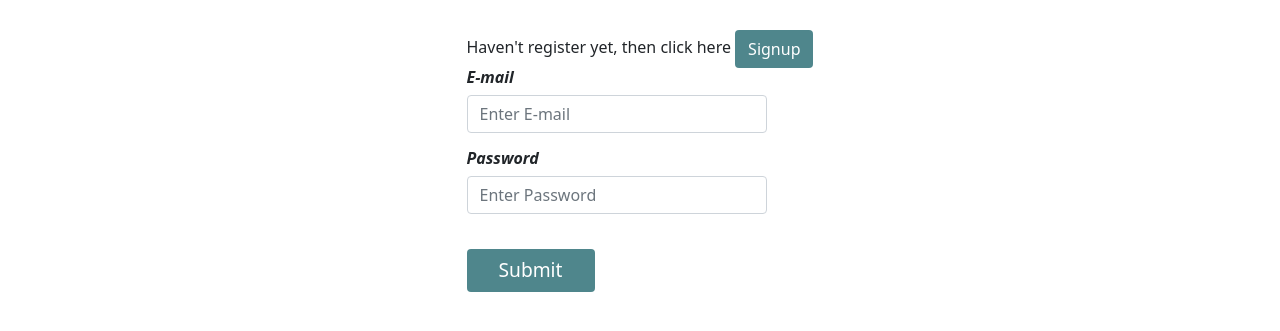
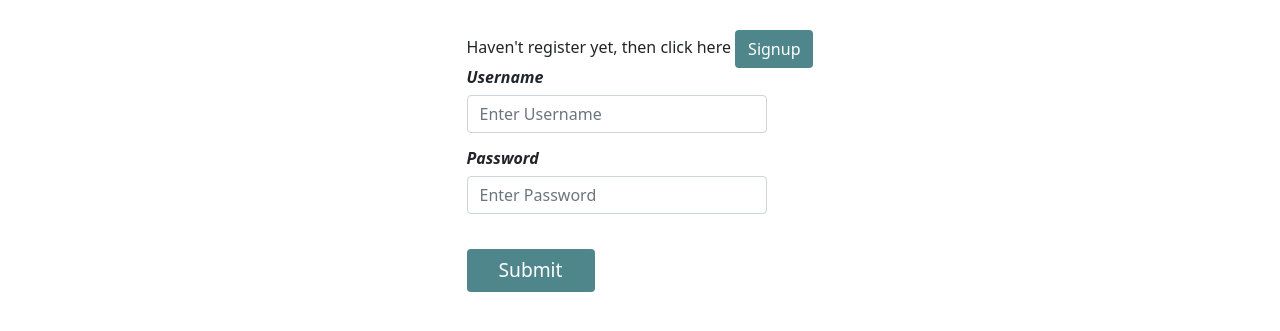
Before and after one commit to srGOLD78/JobJive-frontend, a Django app: page /company_login/ in a window 1280 px wide. Shown: the part 64-395 px from the top of the page. Run offline with Django 3.2, Linux system fonts and the light colour scheme.

Commit message:
commit 3

```diff
--- a/jobs/templates/add_job.html
+++ b/jobs/templates/add_job.html
@@ -5,6 +5,7 @@
 {% block css %}
 {% endblock %}
 {% block body %}
+<link rel="stylesheet" href="../static/basic.css">
 <form class="container mt-3" method="POST" enctype="multipart/form-data">
     {% csrf_token %}
 
--- a/jobs/templates/company_login.html
+++ b/jobs/templates/company_login.html
@@ -12,8 +12,8 @@
         <h6>Haven't register yet, then click here        <a href="/company_signup/" type="submit" class="btn" style="background-color: #4f868c; color: white;">Signup</a>
 
         <div class="mb-3">
-            <label for="username" class="form-label"><i style="font-weight: bold;">E-mail</i></label>
-            <input type="text" class="form-control" id="username" name="username" placeholder="Enter E-mail">
+            <label for="username" class="form-label"><i style="font-weight: bold;">Username</i></label>
+            <input type="text" class="form-control" id="username" name="username" placeholder="Enter Username">
         </div>
         <div class="mb-3">
             <label for="password" class="form-label"><i style="font-weight: bold;">Password</i></label>
--- a/jobs/templates/job_list.html
+++ b/jobs/templates/job_list.html
@@ -5,6 +5,7 @@
 {% block css %}
 {% endblock %}
 {% block body %}
+<link rel="stylesheet" href="../static/basic.css">
 <div class="container mt-4">
 <table class="table table-hover" id="example">
     <thead>
--- a/jobs/templates/pending_companies.html
+++ b/jobs/templates/pending_companies.html
@@ -5,6 +5,7 @@
 {% block css %}
 {% endblock %}
 {% block body %}
+<link rel="stylesheet" href="../static/basic.css">
 <div class="container mt-4">
 <table class="table table-hover" id="example">
     <thead>
--- a/jobs/templates/rejected_companies.html
+++ b/jobs/templates/rejected_companies.html
@@ -5,6 +5,7 @@
 {% block css %}
 {% endblock %}
 {% block body %}
+<link rel="stylesheet" href="../static/basic.css">
 <div class="container mt-4">
 <table class="table table-hover" id="example">
     <thead>
--- a/jobs/templates/view_applicants.html
+++ b/jobs/templates/view_applicants.html
@@ -5,6 +5,7 @@
 {% block css %}
 {% endblock %}
 {% block body %}
+<link rel="stylesheet" href="../static/basic.css">
 <div class="container mt-4">
 <table class="table table-hover" id="example">
     <thead>
```
